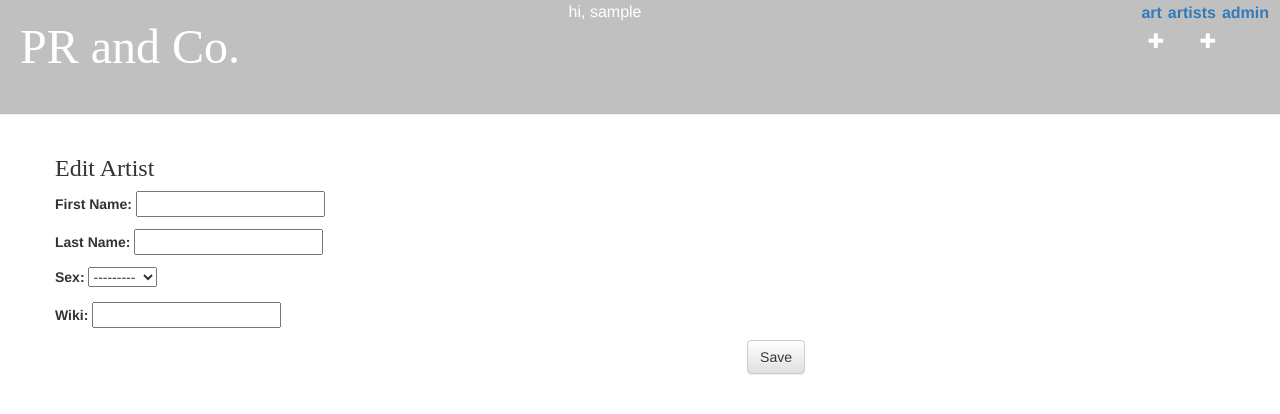
After one commit to itsme-al/pr2, a Django app: page /artist/new/ in a window 1280 px wide. The commit adds this page. Shown: the top 414 px of the page. Run offline with Django 3.2, Linux system fonts and the light colour scheme; the visitor is signed in with stand-in values (Sample User, id 1); lists and menus that the app fills with data are empty; some libraries are stand-ins or nearby versions.

Commit message:
added caveman header nav bar, with +s. new_artist, artist_list is starting to resemble art_list.

```diff
--- a/art/static/css/pr.css
+++ b/art/static/css/pr.css
@@ -3,7 +3,7 @@
 .page-header {
     background-color: #c0c0c0;
     margin-top: 0;
-    padding: 10px 5px 10px 40px;
+    padding: 1px 5px 10px 20px;
 }
 
 .page-header h1, .page-header h1 a, .page-header h1 a:visited, .page-header h1 a:active {
@@ -75,7 +75,28 @@ tr {
     color: #ffffff;
     float: right;
     font-size: 12pt;
-    margin-right: 20px;
+    margin-right: 3px;
+}
+
+.top-menu table, .top-menu th {
+    float: right;
+    border: 1px;
+    padding: 3px;
+    text-align: center;
+}
+
+.top-menu td {
+    float: right;
+    font-size: 8pt;
+    border: .5px;
+    padding: .5px;
+    text-align: inherit;
+    width: 52px;
+}
+
+.top-menu td a:hover, .top-menu th a:hover {
+    text-decoration: none;
+    background-color: #bfd7ff
 }
 
 .post {
--- /dev/null
+++ b/art/templates/art/artist_edit.html
@@ -0,0 +1,8 @@
+{% extends 'art/base.html' %}
+{% block content %}
+	<h3>Edit Artist</h3>
+	<form method="POST" class="artist-form">{% csrf_token %}
+		{{ form.as_p }}
+		<button type="submit" class="save btn btn-default">Save</button>
+	</form>
+{% endblock %}
--- a/art/templates/art/artist_list.html
+++ b/art/templates/art/artist_list.html
@@ -7,6 +7,7 @@
         		<th>Last</th>
         		<th>Sex</th>
         		<th>Wiki</th>
+        		<th>Edit</th>
         	</tr>
         </thead>
         {% for artist in artists %}
@@ -18,6 +19,7 @@
         			<td>{{ artist.sex }}</td>
         			<td>{{ artist.wiki }}</td>
         			<td>{{ artist.artist_published_ts }}</td>
+        			<td><a class="btn btn-default" href="{% url 'artist_edit' pk=artist.pk %}"><span class="glyphicon glyphicon-pencil"></span></a></td>
         		</tr>
         	</tbody>
         </div>
--- a/art/templates/art/base.html
+++ b/art/templates/art/base.html
@@ -9,10 +9,23 @@
     <body>
         <div class="page-header">
         	{% if user.is_authenticated %}
-        	 	<p class="top-menu">hi, {{ user.username }}</p><a href="{% url 'artwork_new' %}" class="top-menu"><span class="glyphicon glyphicon-plus"></span></a>
-        	 	<p class="top-menu"><a href="{% url 'artist_list' %}" class="top-menu">artists</a></p>
-        	 	<p class="top-menu"><a href="{% url 'art_list' %}" class="top-menu">art</a></p>
-        	 	<p class="top-menu"><a href="/admin" class="top-menu">admin</a></p>
+        	 	<table style="width:50%" class="top-menu">
+        	 		<thead>
+        	 			<tr>
+        	 				<th><p><a href="/admin">admin</a></p></th>
+        	 				<th><p><a href="{% url 'artist_list' %}">artists</a></p></th>
+        	 				<th><p><a href="{% url 'art_list' %}">art</a></p></th>
+        	 			</tr>
+        	 		</thead>
+        	 		<tbody>
+        	 			<tr>
+        	 				<td><a href="" class="top-menu"></a></td>
+        	 				<td><a href="{% url 'artist_new' %}" class="top-menu"><span class="glyphicon glyphicon-plus"></span></a></td>
+        	 				<td><a href="{% url 'artwork_new' %}" class="top-menu"><span class="glyphicon glyphicon-plus"></span></a></td>
+        	 			</tr>
+        	 		</tbody>
+        	 	</table>
+        	 	<p class="top-menu">hi, {{ user.username }}</p>
         	{% endif %}
         	<h1><a href="/">PR and Co.</a></h1><br>
         	</div>
--- a/art/urls.py
+++ b/art/urls.py
@@ -9,4 +9,6 @@ urlpatterns = [
 	path('art/new/', views.artwork_new, name='artwork_new'),
 	path('art/<int:pk>/edit/', views.artwork_edit, name='artwork_edit'),
 	path('artists/', views.artist_list, name='artist_list'),
+	path('artist/new/', views.artist_new, name='artist_new'),
+	path('artist/<int:pk>/edit/', views.artist_edit, name='artist_edit'),
 ]
--- a/art/views.py
+++ b/art/views.py
@@ -24,7 +24,7 @@ def artwork_new(request):
 			art = form.save(commit=False)
 			art.artwork_ts = timezone.now()
 			art.save()
-			return redirect('artwork_detail', pk=art.pk)
+			return redirect('artwork_list', pk=art.pk)
 		else:
 			form = ArtworkForm()
 		return render(request, 'art/artwork_edit.html', {'form': form})
@@ -50,6 +50,33 @@ def artist_list(request):
 	artists = Artist.objects.order_by('ln')
 	return render(request, 'art/artist_list.html',{'artists': artists})
 
+@login_required
+def artist_new(request):
+    if request.method == "POST":
+        form = ArtistForm(request.POST)
+        if form.is_valid():
+            artist = form.save(commit=False)
+            artist.artist_published_ts = timezone.now()
+            artist.save()
+            return redirect('artist_list')
+    else:
+        form = ArtistForm()
+    return render(request, 'art/artist_edit.html', {'form': form})
+
+@login_required
+def artist_edit(request, pk):
+    artist = get_object_or_404(Artist, pk=pk)
+    if request.method == "POST":
+        form = ArtistForm(request.POST, instance=artist)
+        if form.is_valid():
+            artist = form.save(commit=False)
+            artist.artist_published_ts = timezone.now()
+            artist.save()
+            return redirect('artist_list')
+    else:
+        form = ArtistForm(instance=artist)
+    return render(request, 'art/artist_edit.html', {'form': form})
+
 
 @login_required
 def ledger_list(request):
```
